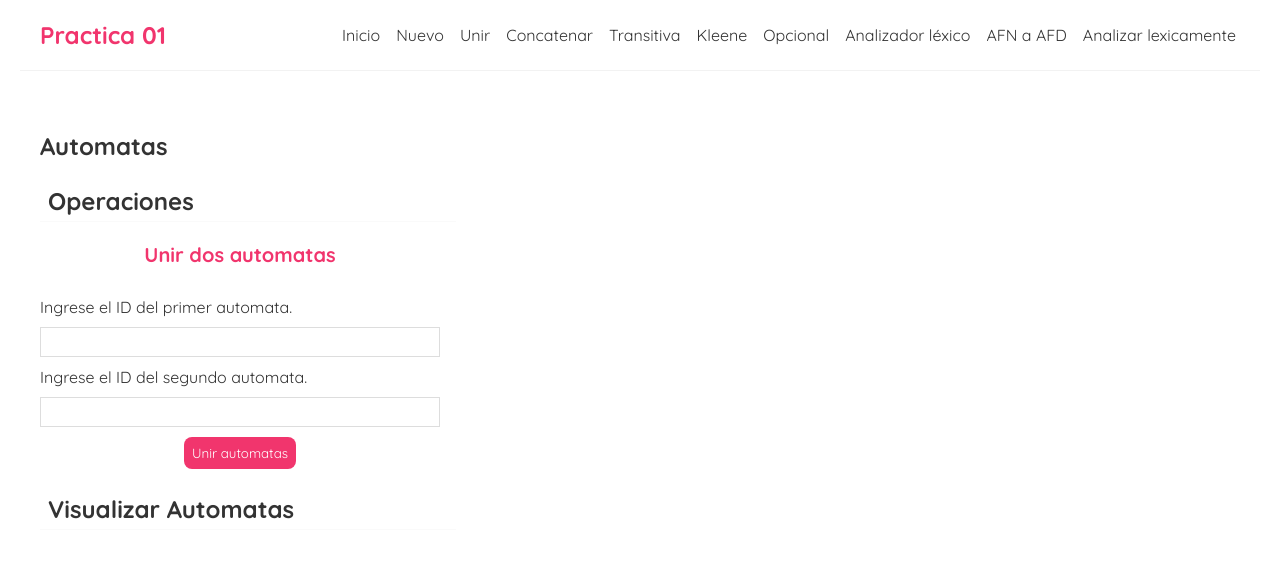
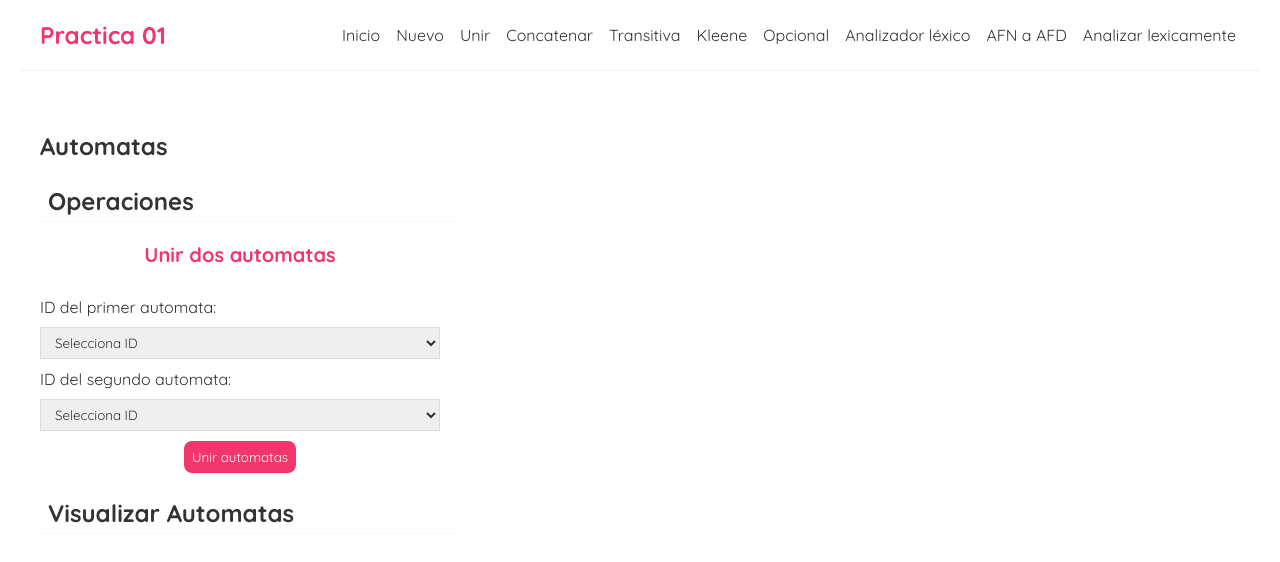
Before and after one commit to JomaDm/Proyecto_Compiladores, a React (Create React App) app: page /operation/Join in a window 1280 px wide. Shown: the top 562 px of the page. Built offline with nearby package versions, Linux system fonts and the light colour scheme.

Commit message:
Cambios en unir

```diff
--- a/src/App.js
+++ b/src/App.js
@@ -12,7 +12,7 @@ import AFNtoAFD from './operation/AFN_to_AFD'
 import AnalyzeLexically from './operation/AnalyzeLexically'
 //import Operations from './components/operations'
 import { BrowserRouter as Router, Route, Switch } from 'react-router-dom'
-import AFN from "./controller/AFN";
+
 
 
 
@@ -45,6 +45,7 @@ function App() {
                         <Route exact path="/operation/Join">
                             <Join
                                 automatas={automatas}
+                                agregarAutomata={agregarAutomata}
                             ></Join>
                         </Route>
                         <Route exact path="/operation/Concatenate">
--- a/src/controller/AFN.js
+++ b/src/controller/AFN.js
@@ -82,12 +82,12 @@ export default class AFN{
 
         this.edosAceptacion.forEach(edo => {    //  Reemplazar transiciones y estados de aceptacion
             edo = new Transicion(epsilon, e2);
-            edo.setAceptacion(false);
+            //edo.setAceptacion(false);
         });
 
         AFN2.edosAFN.forEach(edo => {
             edo = new Transicion(epsilon, e2);
-            edo.setAceptacion(false);
+            //edo.setAceptacion(false);
         });
 
         this.edosAceptacion.clear();
@@ -99,14 +99,14 @@ export default class AFN{
         this.edosAFN.add(e1);                   //  Agregar nuevos edos
         this.edosAFN.add(e2);
 
-        AFN2.edosAFN.forEach(edo => {
-            this.edosAFN.add(edo);
-        });
+        // AFN2.edosAFN.forEach(edo => {
+        //     this.edosAFN.add(edo);
+        // });
 
         AFN2.alfabeto.forEach(simb => {
             this.alfabeto.add(simb);
         });
-
+        return this;
     }
 
     concatenar(AFN2){
--- a/src/operation/Join.js
+++ b/src/operation/Join.js
@@ -1,8 +1,21 @@
 import Operations from "../components/operations"
 import Table from "../components/table"
 import View from "../components/view"
+import { useState } from "react";
 
-const Join = ({automatas}) => {
+const Join = ({automatas,agregarAutomata}) => {
+
+    const [op1, setOp1] = useState(-1);
+    const [op2, setOp2] = useState(-1);
+
+    const handleClickUnir = (event) => {
+        event.preventDefault();
+        automatas[op1].unirAFNs(automatas[op2]);
+        //agregarAutomata(nvoAutomata)
+        setOp1("-1");
+        setOp2("-1");
+    }
+
     return (
         <div className="join">
             <h2>Automatas</h2>
@@ -12,11 +25,58 @@ const Join = ({automatas}) => {
 			<Operations></Operations>
             <form className="create">
                 <h3>Unir dos automatas</h3>
-                <label>Ingrese el ID del primer automata.</label>
-                    <input type="text" id="input-id1"></input>
-                <label>Ingrese el ID del segundo automata.</label>
-                    <input type="text" id="input-id2"></input>
-                    <button className="boton">Unir automatas</button>
+                <label>ID del primer automata:</label>
+                    <select
+                        value={op1}
+                        id="Automata1"
+                        onChange={(event) => setOp1(event.target.value)}
+                    >
+                        <option
+                            value="-1" disabled hidden
+                        >
+                            Selecciona ID
+                        </option>
+                        {
+                            automatas.map( automata => {
+                                return (
+                                    <option
+                                        key={automata.idAFN}
+                                        value={automata.idAFN}
+                                    >ID {automata.idAFN}</option>
+                                )
+                            })
+                        }
+                    </select>
+
+                <label>ID del segundo automata:</label>
+                    <select
+                        value={op2}
+                        id="Automata2"
+                        onChange={(event) => setOp2(event.target.value)}
+                    >
+                        <option
+                            value="-1" disabled hidden
+                        >
+                            Selecciona ID
+                        </option>
+                        {
+                            automatas.map( automata => {
+                                return (
+                                    <option
+                                        key={automata.idAFN}
+                                        value={automata.idAFN}
+                                    >
+                                        ID {automata.idAFN}
+                                    </option>
+                                )
+                            })
+                        }
+                    </select>
+
+                    <button
+                        className="boton"
+                        onClick={(event) => handleClickUnir(event)}
+                    >Unir automatas</button>
             </form>
 			<View></View>
         </div>
--- a/src/operation/New.js
+++ b/src/operation/New.js
@@ -41,7 +41,7 @@ const New = ({automatas,agregarAutomata}) => {
                 automatas={automatas}
             ></Table>
 			<Operations></Operations>
-            <form className="create" autocomplete="off">
+            <form className="create" autoComplete="off">
                 <h3>Crear un nuevo automatas simples</h3>
                 <label>Ingrese el un simbolo para crear el automata o un rango.</label><br/>
                 <label>Para los rangos use un "-" para separar los rangos.</label>
```
